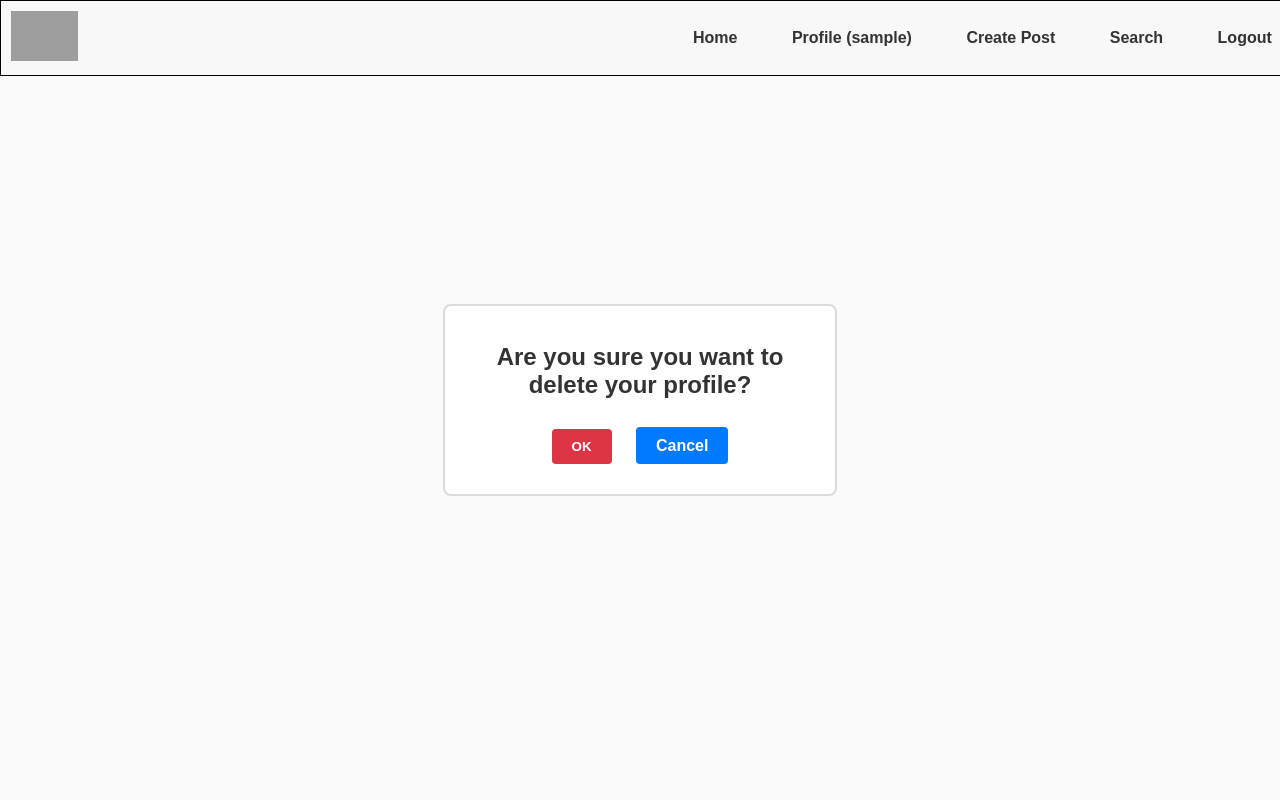
After one commit to ali-ash3/insta-clone, a Django app: page /delete_user/ in a window 1280 px wide. The commit adds this page. Run offline with Django 5.2, Linux system fonts and the light colour scheme; the visitor is signed in with stand-in values (Sample User, id 1); grey boxes are pictures that could not be loaded.

Commit message:
added delete_user view + fixes

```diff
--- a/accounts/templates/accounts/log_in.html
+++ b/accounts/templates/accounts/log_in.html
@@ -98,11 +98,9 @@
             {% comment %} <label for="email">Password: </label> {% endcomment %}
             <input type="password" class="form-input" value="" name="password" placeholder="Enter password">
             <!-- <input type="submit" > -->
+            <input type="hidden" name="next" value="{{ next_url }}">
             <button value="Login" id="login" class="login-btn">Log in</button>
         </form>
-
-
-
 
         <div class="divider">
             <span class="divider-text">OR</span>
--- /dev/null
+++ b/post_profile/templates/post_profile/delete_profile.html
@@ -0,0 +1,80 @@
+{% include "post_profile/navbar.html" %}
+<!DOCTYPE html>
+<html lang="en">
+  <head>
+    <meta charset="UTF-8" />
+    <meta name="viewport" content="width=device-width, initial-scale=1.0" />
+    <title>Delete Profile</title>
+    <style>
+      body {
+        font-family: Arial, sans-serif;
+        background: #fafafa;
+        margin: 0;
+        padding: 0;
+        display: flex;
+        justify-content: center;
+        align-items: center;
+        height: 100vh;
+      }
+
+      .navbar {
+        position: fixed; /* This will make the navbar stay at the top */
+        top: 0;
+        left: 0;
+        width: 98.5%; /* This ensures the navbar stretches across the full width */
+        z-index: 1000; /* This ensures the navbar stays on top of other content */
+      }
+
+      .confirmation-box {
+        background: #fff;
+        padding: 20px;
+        border: 2px solid #dbdbdb;
+        text-align: center;
+        border-radius: 8px;
+        width: 350px;
+      }
+      .confirmation-box h1 {
+        font-size: 24px;
+        color: #333;
+        margin-bottom: 20px;
+      }
+      .confirmation-box button,
+      .confirmation-box a {
+        padding: 10px 20px;
+        margin: 10px;
+        border-radius: 4px;
+        text-decoration: none;
+        color: #fff;
+        font-weight: bold;
+        cursor: pointer;
+        border: none;
+      }
+      .confirmation-box .ok-button {
+        background-color: #dc3545;
+      }
+      .confirmation-box .ok-button:hover {
+        background-color: #c82333;
+      }
+      .confirmation-box a {
+        background-color: #007bff;
+      }
+      .confirmation-box a:hover {
+        background-color: #0056b3;
+      }
+    </style>
+  </head>
+  <body>
+    <div class="confirmation-box">
+      <h1>Are you sure you want to delete your profile?</h1>
+      <form method="post" action="{% url 'post_profile:delete_user' %}">
+        {% csrf_token %}
+        <button type="submit" class="ok-button">OK</button>
+        <a
+          href="{% url 'post_profile:edit_profile_details' user.id %}"
+          class="cancel-button"
+          >Cancel</a
+        >
+      </form>
+    </div>
+  </body>
+</html>
--- a/post_profile/templates/post_profile/profile.html
+++ b/post_profile/templates/post_profile/profile.html
@@ -34,7 +34,7 @@
         position: relative; /* Add relative positioning to contain the absolute elements */
         padding-right: 150px; /* Add padding to the right to ensure space for the button */
         margin-bottom: 20px;
-        margin-left: -357px;
+        margin-left: 80px;
     }
 
     .username {
--- a/post_profile/urls.py
+++ b/post_profile/urls.py
@@ -17,6 +17,8 @@ urlpatterns = [
     path('unfollow/<int:id>/', views.unfollow, name='unfollow'),
     path('error/<str:message>/', views.error_page, name='error_page'),
     path('search/', views.search_users, name='search_users'),
+    path('delete_user/', views.delete_user, name='delete_user'),
+
 
 
 
--- a/post_profile/views.py
+++ b/post_profile/views.py
@@ -184,3 +184,13 @@ def search_users(request):
         users = User.objects.none()
 
     return render(request, 'post_profile/search.html', {'users': users, 'query': query})
+
+@login_required(login_url='accounts:login')
+def delete_user(request):
+    user = request.user
+
+    if request.method == 'POST':
+        user.delete()
+        return redirect('accounts:login')
+
+    return render(request, 'post_profile/delete_profile.html', {'user': user})
```
Also changed, not shown: accounts/templates/accounts/sign_up.html (+0 -20 lines), accounts/views.py (+14 -62 lines), post_profile/templates/post_profile/edit_profile_details.html (+28 -29 lines).
